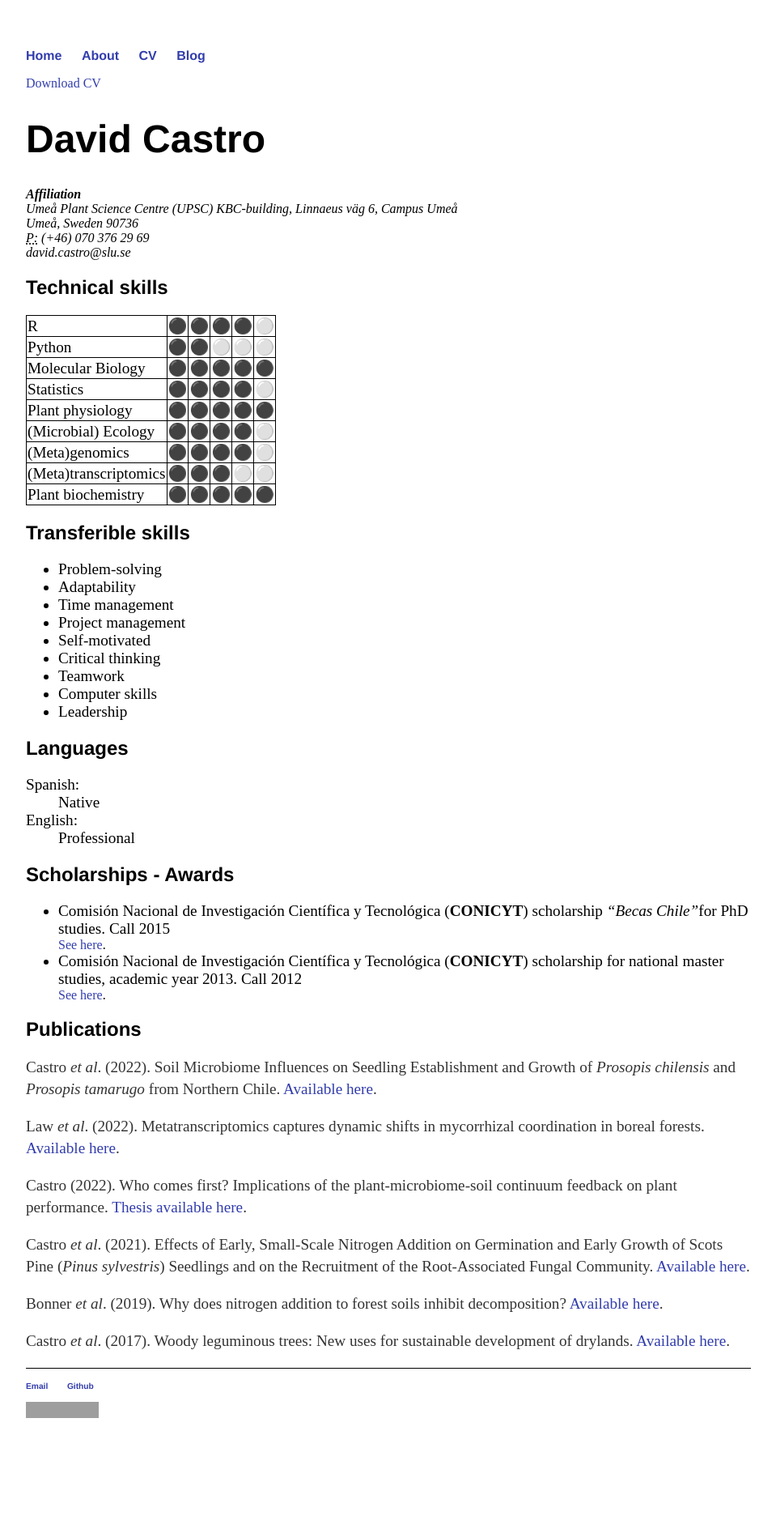
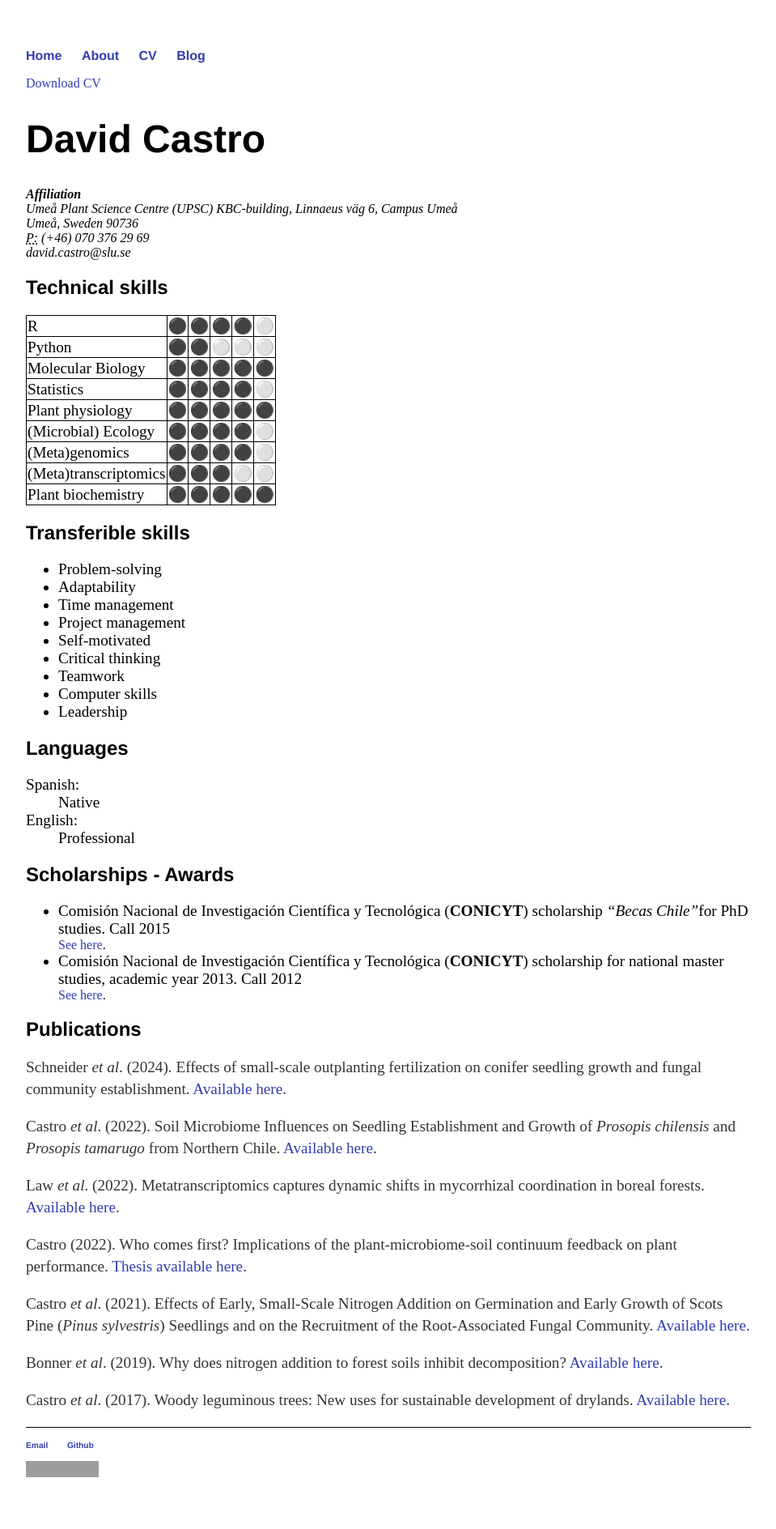
Before and after one commit to davcastrom/davcastrom.github.io, a Jekyll site: the page built from cv/index.html, in a window 1280 px wide. Shown: the whole page at 81% size, without its empty margins (160-1119 px from the left). Built offline with Jekyll 4.4.1, drawn with Linux system fonts in a browser that asks for light colours; before the commit the page ends 1815 px from its top, so only the background shows below that; grey boxes are pictures that could not be loaded.

Commit message:
Update index.html

```diff
--- a/cv/index.html
+++ b/cv/index.html
@@ -122,6 +122,7 @@ title: David Castro CV
 
 <h2>Publications</h2>
 
+	<p>Schneider <i>et al</i>. (2024). Effects of small-scale outplanting fertilization on conifer seedling growth and fungal community establishment. <a href="https://doi.org/10.1016/j.tfp.2024.100568">Available here</a>. </p>
 	<p>Castro <i>et al</i>. (2022). Soil Microbiome Influences on Seedling Establishment and Growth of <i>Prosopis chilensis</i> and <i>Prosopis tamarugo</i> from Northern Chile. <a href="https://doi.org/10.3390/plants11202717">Available here</a>. </p>
 	<p>Law <i>et al</i>. (2022). Metatranscriptomics captures dynamic shifts in mycorrhizal coordination in boreal forests. <a href="https://doi.org/10.1073/pnas.2118852119">Available here</a>.
 	<p>Castro (2022). Who comes first? Implications of the plant-microbiome-soil continuum feedback on plant performance. <a href="https://pub.epsilon.slu.se/27682/">Thesis available here</a>.
```
